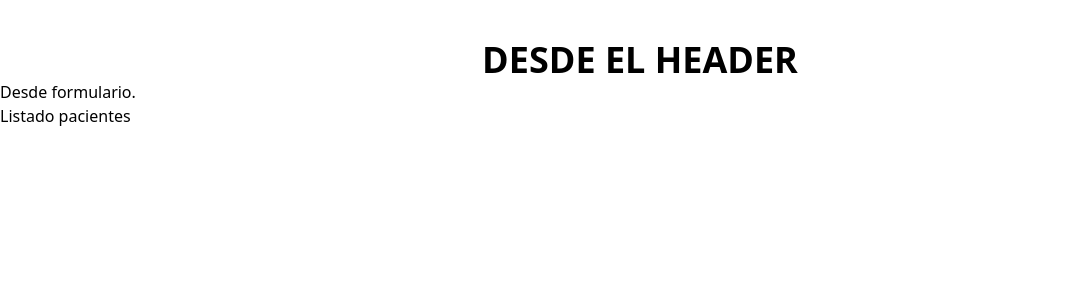
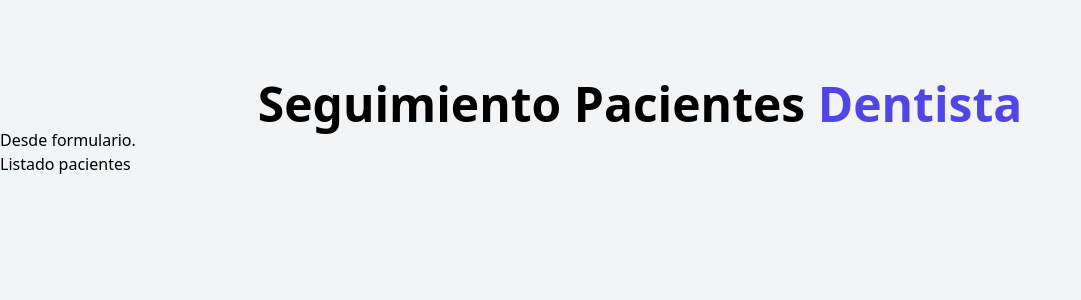
Before and after one commit to cuauhvip07/citas-react, a React (Vite) app: page / in a window 1280 px wide. Shown: the top 300 px of the page, without its empty margins (0-1081 px from the left). Built offline with nearby package versions, Linux system fonts and the light colour scheme.

Commit message:
Estilos Header
Se asignan los estilos de letra del header

```diff
--- a/index.html
+++ b/index.html
@@ -6,7 +6,7 @@
     <meta name="viewport" content="width=device-width, initial-scale=1.0" />
     <title>Citas React</title>
   </head>
-  <body>
+  <body class="bg-gray-100 h-screen">
     <div id="root"></div>
     <script type="module" src="/src/main.jsx"></script>
   </body>
--- a/src/App.jsx
+++ b/src/App.jsx
@@ -6,11 +6,11 @@
 
 
   return (
-    <>
+    <div className="container mx-auto mt-20">
       <Header />
       <Formulario />
       <ListadoPacientes />
-    </>
+    </div>
 
   )
 }
--- a/src/components/Header.jsx
+++ b/src/components/Header.jsx
@@ -4,7 +4,10 @@
 
 
     return(
-        <h1 className="text-4xl font-bold uppercase text-center mt-10">Desde el Header</h1>
+        <>
+            <h1 className="text-center font-black text-5xl md:w-2/3 mx-auto">Seguimiento Pacientes{' '}<span className="text-indigo-600">Dentista</span></h1>
+        </>
+
     )
 }
 
```
